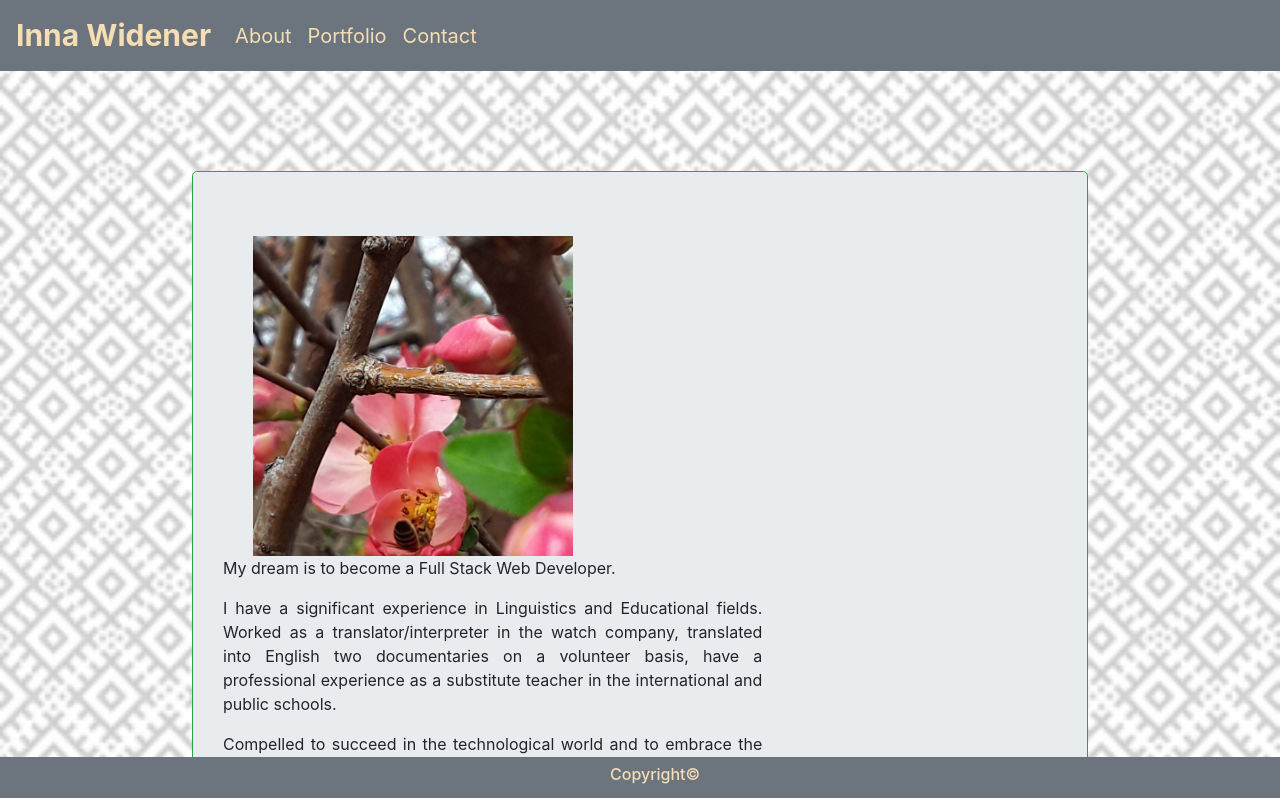
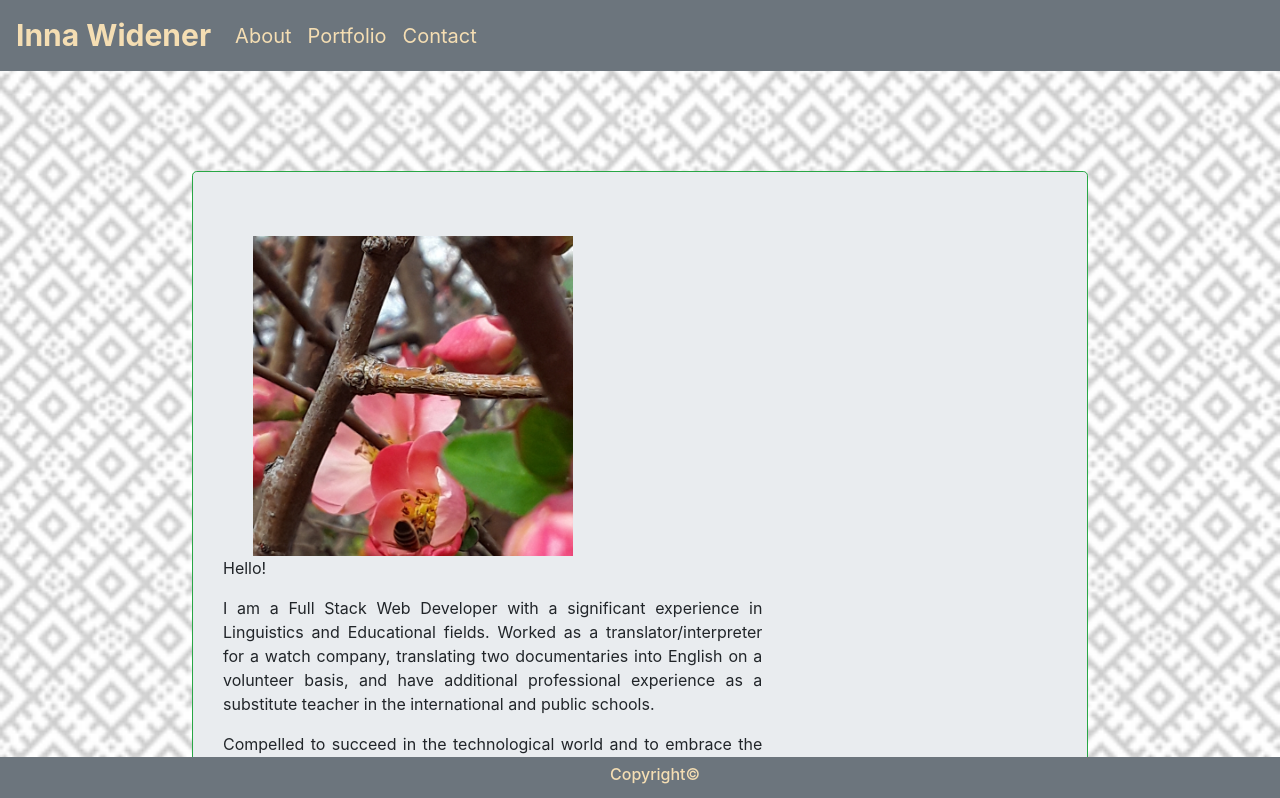
Before and after one commit to iwidener/Professional-Portfolio, a React (Create React App) app: page /Professional-Portfolio/about in a window 1280 px wide. Shown: the top 798 px of the page. Built offline with nearby package versions, Linux system fonts and the light colour scheme.

Commit message:
Edited the text on about page.

```diff
--- a/src/pages/About.js
+++ b/src/pages/About.js
@@ -20,11 +20,10 @@ function About() {
 
                     <Column size="md-8">
                         <div className="bio-about">
+                            <p>Hello!</p>
                             <p>
-                                My dream is to become a Full Stack Web Developer.</p>
-                            <p>
-                                I have a significant experience in Linguistics and
-                                Educational fields. Worked as a translator/interpreter in the watch company, translated into English two documentaries on a volunteer basis, have a professional experience as a substitute teacher in the international and public schools.</p>
+                                I am a Full Stack Web Developer with a significant experience in Linguistics and
+                                Educational fields. Worked as a translator/interpreter for a watch company, translating two documentaries into English on a volunteer basis, and have additional professional experience as a substitute teacher in the international and public schools.</p>
                             <p>
                                 Compelled to succeed in the technological world and to embrace the new computer languages. Excited to write the code, develop responsive websites as well as deliver outstanding and functional web experiences.</p>
                             <p>
```
